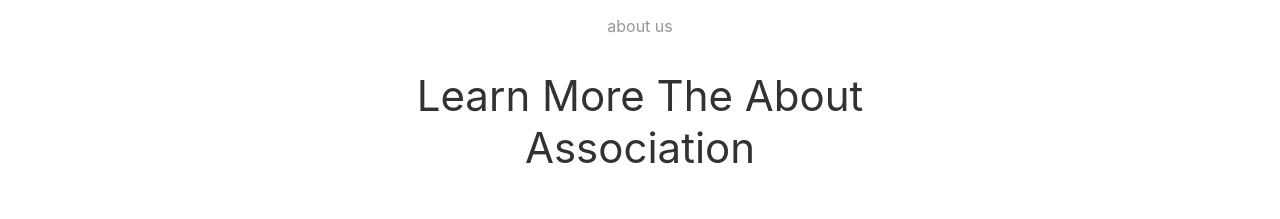
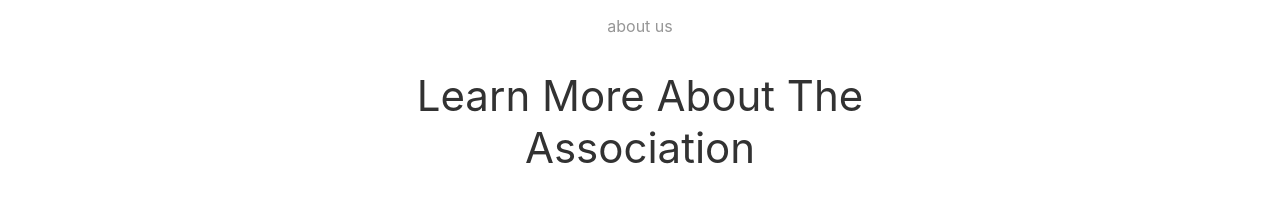
Before and after one commit to COAZ-Software-Developemnt-Team/coaz-website-R, a React (Create React App) app: page /about in a window 1280 px wide. Shown: the part 722-941 px from the top of the page. Built offline with nearby package versions, Linux system fonts and the light colour scheme; a web font is replaced by a local one.

Commit message:
Update About.js

```diff
--- a/src/components/About.js
+++ b/src/components/About.js
@@ -51,7 +51,7 @@ const About = () => {
           style={{ fontSize: "42px", lineHeight: "52px" }}
           className="flex w-[90%] lg:w-[600px] h-auto mt-8 mx-auto text-center text-[rgb(50,50,50)] font-leBeauneNew"
         >
-          Learn More The About Association
+          Learn More About The Association
         </p>
 
         {/* Background */}
```
